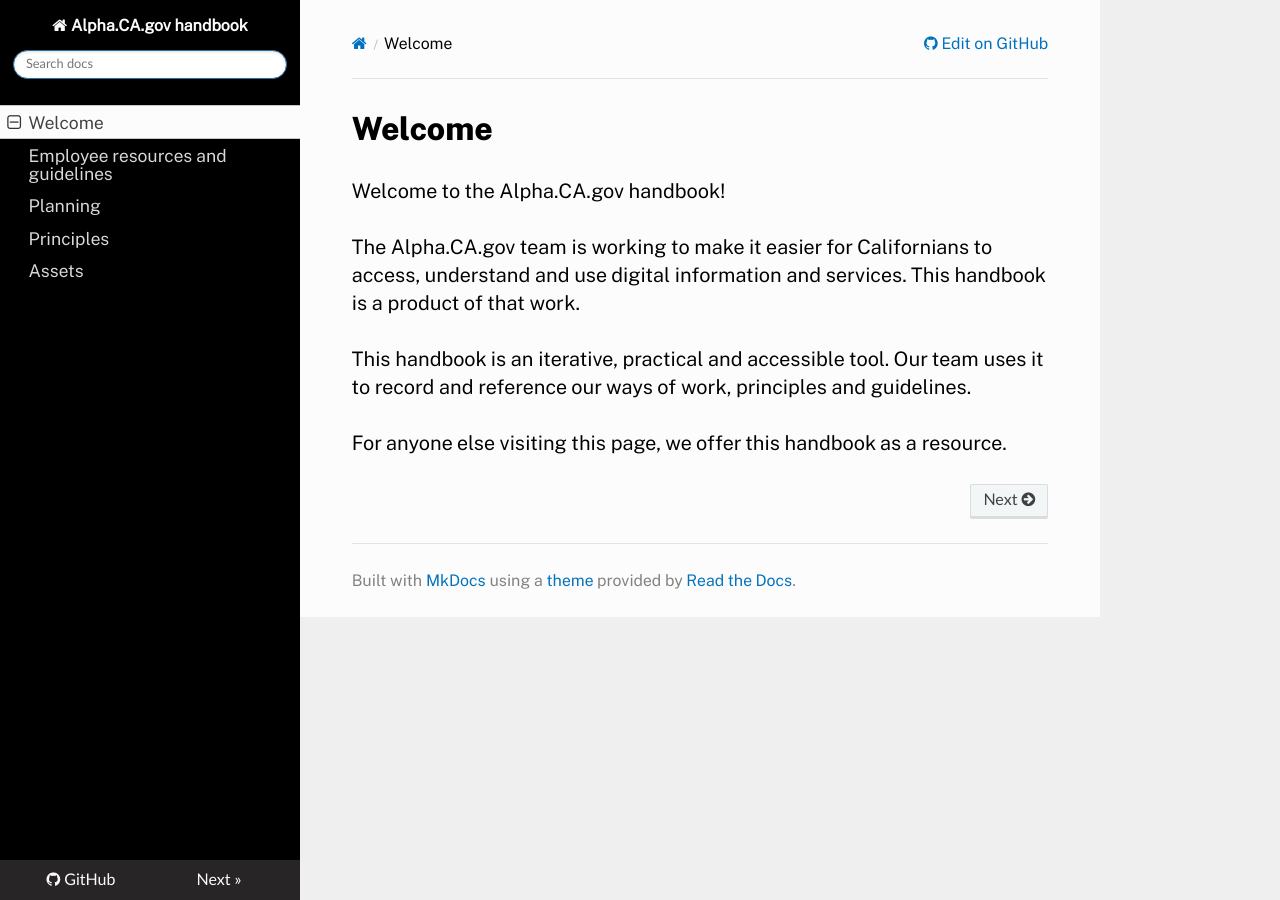
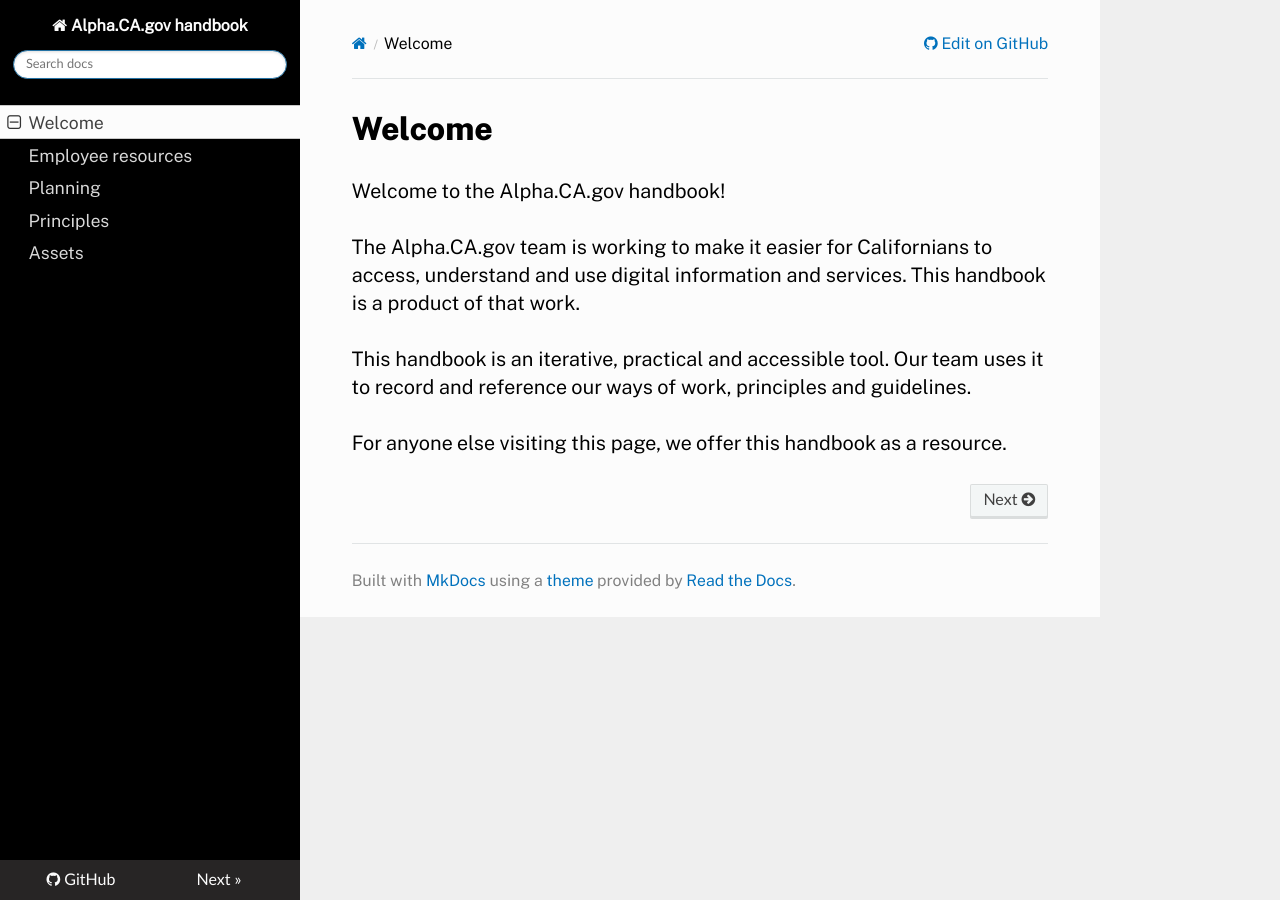
Before and after one commit to cagov/handbook-cadotgov, an MkDocs documentation site: the page built from docs/README.md, in a window 1280 px wide. Built offline with MkDocs 1.6.1, drawn with Linux system fonts in a browser that asks for light colours; nearby versions of some CDN libraries; old or Windows-style settings are respelled for this version of MkDocs.

Commit message:
Update mkdocs.yml

```diff
--- a/mkdocs.yml
+++ b/mkdocs.yml
@@ -4,7 +4,7 @@
 
 pages:
     - Welcome: README.md
-    - Employee resources and guidelines: Employeeresourcesandguidelines.md
+    - Employee resources: Employeeresourcesandguidelines.md
     - Planning: Planning.md
     - Principles: principles.md
     - Assets: assets.md
```
